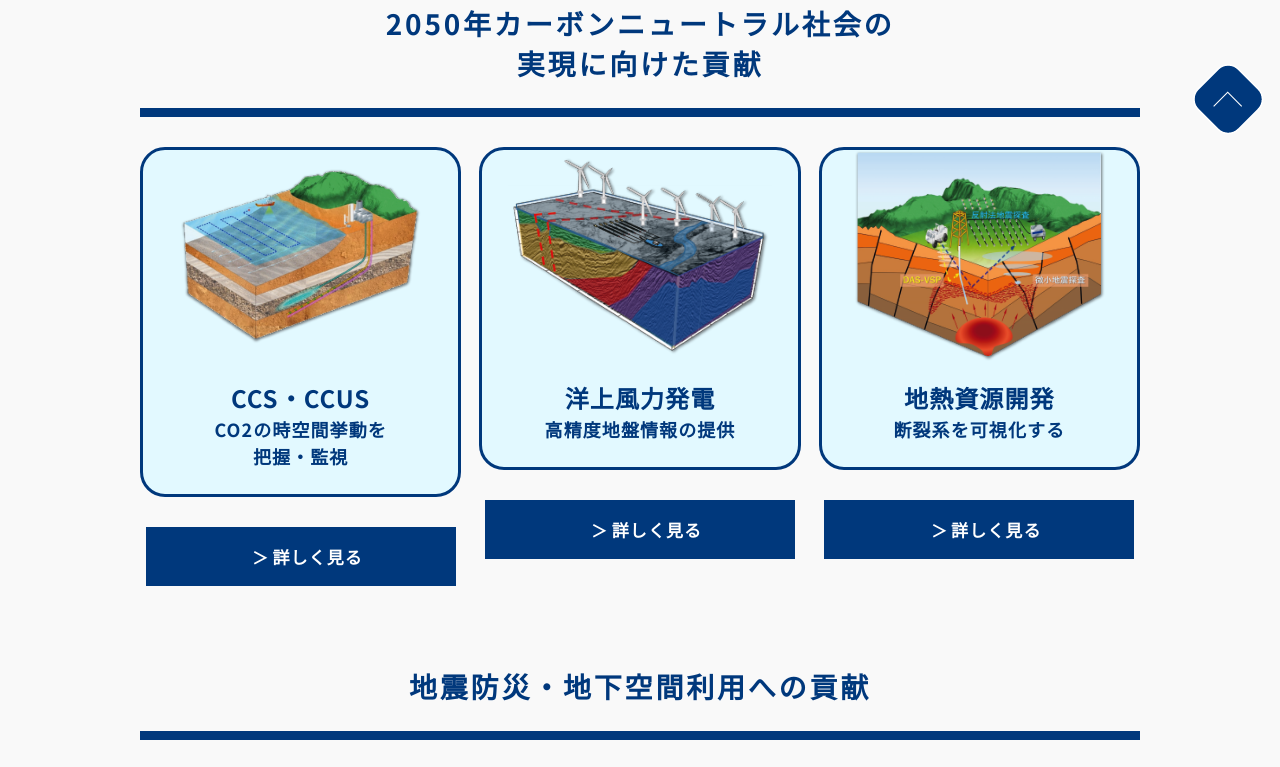
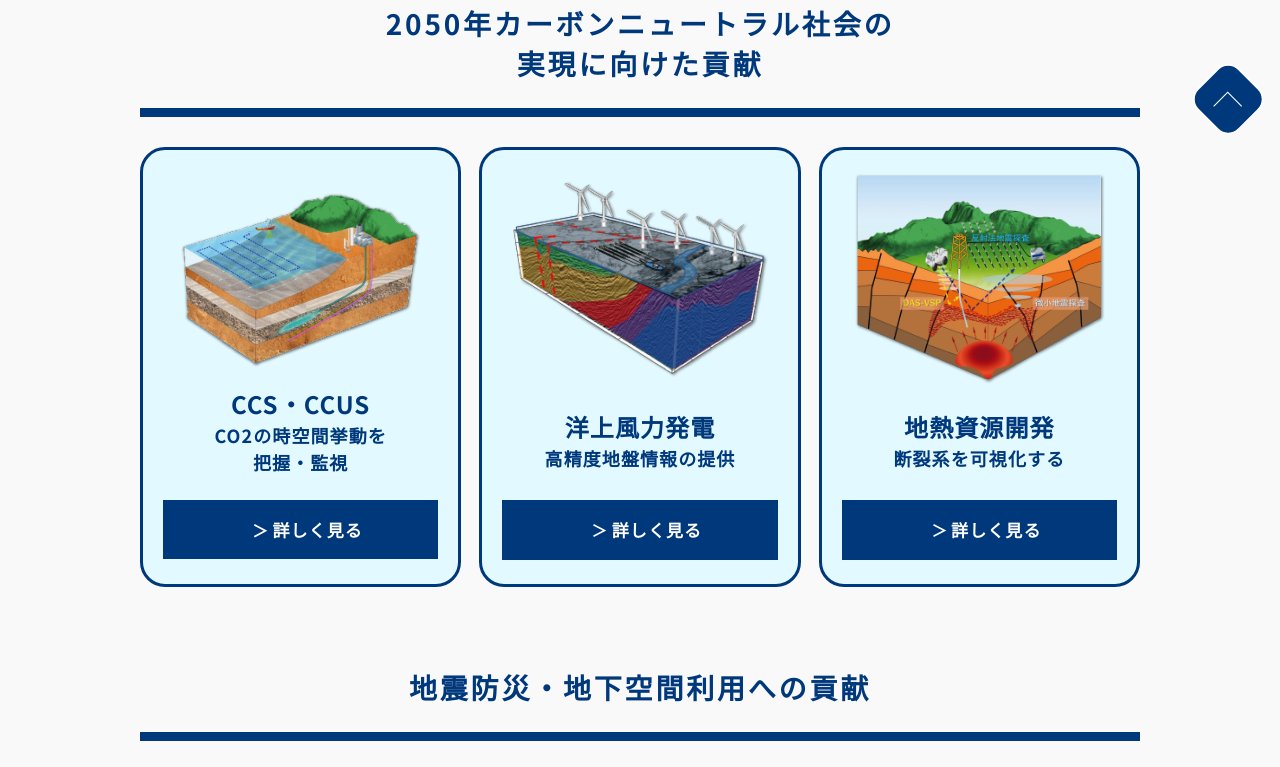
Before and after one commit to akiyukinitta/JGI, a website: page ejs/businessField.ejs in a window 1280 px wide. Shown: the part 749-1516 px from the top of the page. Drawn offline with nearby package versions, Linux system fonts and the light colour scheme; files that its build step writes are made by us from their sources.

Commit message:
businessField_btn Add:ボタンを内側に入れました。

```diff
--- a/ejs/businessField.ejs
+++ b/ejs/businessField.ejs
@@ -21,47 +21,41 @@
                         <h2 class="un_businessField_lv2Heading">2050年カーボン<br class="hp_spOnly">ニュートラル社会の<br>実現に向けた貢献</h2>
                     </div>
                     <ul class="un_businessField_list">
-                        <li class="un_businessField_list_item__col3">
-                            <div class="un_businessField_list_item">
+                        <li class="un_businessField_list_item un_businessField_list_item__col3">
+                            <div class="un_businessFieldBtnWrapper">
+                                <a href="/carbonNeutral.html#ccs-ccus" class="el_btn un_businessFieldBtn">
+                                    <span class="hp_arrowIcon">詳しく見る</span>
+                                </a>
+                            </div>
                             <div class="un_businessField_list_item_desc">
                                 <h3 class="un_businessField_list_item_desc_ttl">CCS・CCUS</h3>
                                 <p class="un_businessField_list_item_desc_txt">CO2の時空間挙動を<br>把握・監視</p>
                             </div>
                             <img src="/images/businessField/businessField_col3_item_img_01.png" alt="" class="un_businessField_list_item_img un_businessField_list_item_img__col3">
-                            </div>
+                        </li>
+                        <li class="un_businessField_list_item un_businessField_list_item__col3">
                             <div class="un_businessFieldBtnWrapper">
-                                <a href="" class="el_btn un_businessFieldBtn">
+                                <a href="/carbonNeutral.html#offshore-wind-power" class="el_btn un_businessFieldBtn">
                                     <span class="hp_arrowIcon">詳しく見る</span>
                                 </a>
                             </div>
-                        </li>
-                        <li class="un_businessField_list_item__col3">
-                            <div class="un_businessField_list_item">
                             <div class="un_businessField_list_item_desc">
                                 <h3 class="un_businessField_list_item_desc_ttl">洋上風力発電</h3>
                                 <p class="un_businessField_list_item_desc_txt">高精度地盤情報の提供</p>
                             </div>
                             <img src="/images/businessField/businessField_col3_item_img_02.png" alt="" class="un_businessField_list_item_img un_businessField_list_item_img__col3">
-                            </div>
+                        </li>
+                        <li class="un_businessField_list_item un_businessField_list_item__col3">
                             <div class="un_businessFieldBtnWrapper">
-                                <a href="" class="el_btn un_businessFieldBtn">
+                                <a href="/carbonNeutral.html#geothermal-resource-development" class="el_btn un_businessFieldBtn">
                                     <span class="hp_arrowIcon">詳しく見る</span>
                                 </a>
                             </div>
-                        </li>
-                        <li class="un_businessField_list_item__col3">
-                            <div class="un_businessField_list_item">
                             <div class="un_businessField_list_item_desc">
                                 <h3 class="un_businessField_list_item_desc_ttl">地熱資源開発</h3>
                                 <p class="un_businessField_list_item_desc_txt">断裂系を可視化する</p>
                             </div>
                             <img src="/images/businessField/businessField_col3_item_img_03.png" alt="" class="un_businessField_list_item_img un_businessField_list_item_img__col3">
-                            </div>
-                            <div class="un_businessFieldBtnWrapper">
-                                <a href="" class="el_btn un_businessFieldBtn">
-                                    <span class="hp_arrowIcon">詳しく見る</span>
-                                </a>
-                            </div>
                         </li>
                     </ul>
                 </div>
@@ -99,11 +93,6 @@
                             <img src="/images/businessField/businessField_col4_item_img_04.jpg" alt="" class="un_businessField_list_item_img un_businessField_list_item_img__col4">
                         </li>
                     </ul>
-                    <div class="un_businessFieldBtnWrapper">
-                        <a href="" class="el_btn un_businessFieldBtn">
-                            <span class="hp_arrowIcon">詳しく見る</span>
-                        </a>
-                    </div>
                 </div>
             </section>
 
@@ -127,11 +116,6 @@
                             <img src="/images/businessField/businessField_col1_item_img_02.jpg" alt="" class="un_businessField_list_item_img un_businessField_list_item_img__col1">
                         </li>
                     </ul>
-                    <div class="un_businessFieldBtnWrapper">
-                        <a href="" class="el_btn un_businessFieldBtn">
-                            <span class="hp_arrowIcon">詳しく見る</span>
-                        </a>
-                    </div>
                 </div>
             </section>
 
--- a/sass/unique/_businessField.scss
+++ b/sass/unique/_businessField.scss
@@ -54,9 +54,10 @@
     border: solid 3px $cr-main;
     border-radius: 25px;
     background-color: #E2F9FF;
+    width: calc(33.333333% - 12px);
     display: flex;
-    flex-direction: column-reverse;
     align-items: center;
+    justify-content: center;
     @include mq(md) {
         width: 100%;
         margin-bottom: 25px;
@@ -65,8 +66,9 @@
 .un_businessField_list_item__col3 {
     width: calc(33.333333% - 12px);
     flex-direction: column-reverse;
+    height: 440px;
     @include mq(md) {
-        height: 345px;
+        height: 440px;
     }
 }
 .un_businessField_list_item__col4 {
@@ -83,7 +85,7 @@
     flex-direction: row-reverse;
     padding: 23px;
     @include mq(md) {
-        flex-direction: column-reverse;
+
     }
 }
 .un_businessField_list_item__col4:nth-of-type(3),
@@ -111,6 +113,12 @@
     @include mq(md) {
         padding: 18px 0 33px 0;
     }
+}
+.un_businessField_list_item.un_businessField_list_item__col3:nth-of-type(1) .un_businessField_list_item_desc {
+    padding: 0px 0 24px 0;
+}
+.un_businessField_list_item.un_businessField_list_item__col3 .un_businessField_list_item_desc {
+    padding: 24px 0 28px 0;
 }
 .un_businessField_list_item__col4 .un_businessField_list_item_desc {
     margin-left: 45px;
@@ -160,9 +168,12 @@
 
 .un_businessFieldBtnWrapper {
     text-align: center;
-    margin-top: 30px;
+    width: 100%;
+    padding: 0 20px;
+    max-width: 400px;
+    margin: 0 auto;
 }
 .el_btn.un_businessFieldBtn {
     font-size: 1.7rem;
-    width: 310px;
+    width: 100%;
 }
```
Lines whose indentation alone changed are shown as unchanged.
